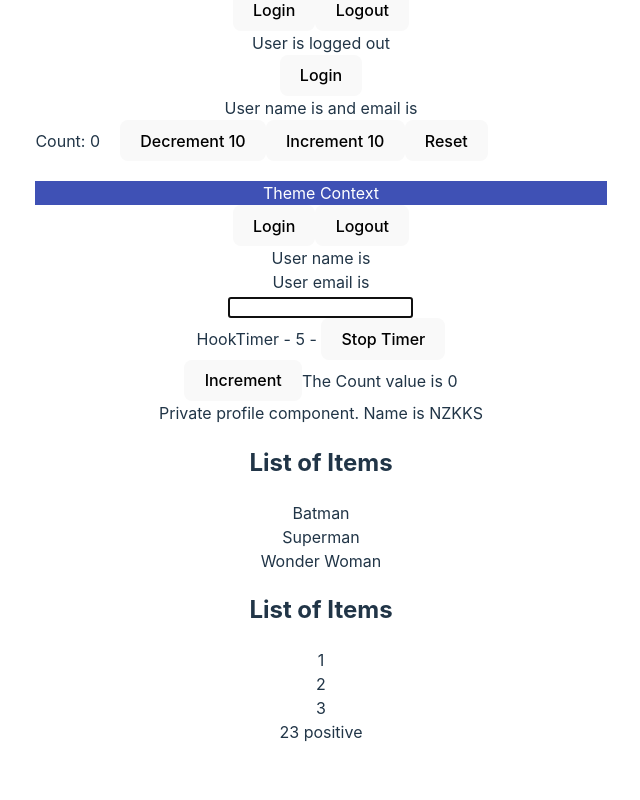
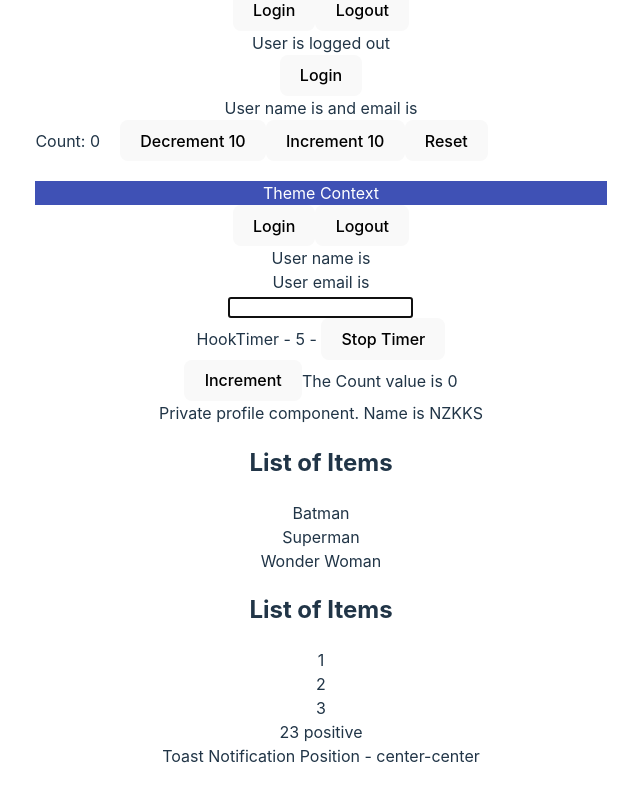
Before and after one commit to nzkks/react-typescript, a React (Vite) app: page / in a window 1280 px wide. Shown: the part 549-1349 px from the top of the page, without its empty margins (319-959 px from the left). Before the commit the page ends 1325 px from the top, so only its background shows below. Built offline with nearby package versions, Linux system fonts and the light colour scheme.

Commit message:
Template Literals

```diff
--- a/src/App.tsx
+++ b/src/App.tsx
@@ -22,6 +22,7 @@ import { Profile } from './components/auth/Profile';
 import { Private } from './components/auth/Private';
 import { List } from './components/generics/List';
 import { RandomNumber } from './components/restriction/RandomNumber';
+import { Toast } from './components/templateLiterals/Toast';
 
 function App() {
   const personName = {
@@ -89,6 +90,7 @@ function App() {
       <List items={[1, 2, 3]} onClick={item => console.log(item)} />
       {/* <List items={typedNameList} onClick={item => console.log(item)} /> */} {/* For later */}
       <RandomNumber value={23} isPositive />
+      <Toast position="center-center" />
     </ThemeContextProvider>
   );
 }
--- /dev/null
+++ b/src/components/templateLiterals/Toast.tsx
@@ -0,0 +1,10 @@
+type HorizontalPosition = 'left' | 'center' | 'right';
+type VerticalPosition = 'top' | 'center' | 'bottom';
+
+type ToastProps = {
+  position: `${HorizontalPosition}-${VerticalPosition}` /* Hover the position text to see all the combination */;
+};
+
+export const Toast = ({ position }: ToastProps) => {
+  return <div>Toast Notification Position - {position}</div>;
+};
```
